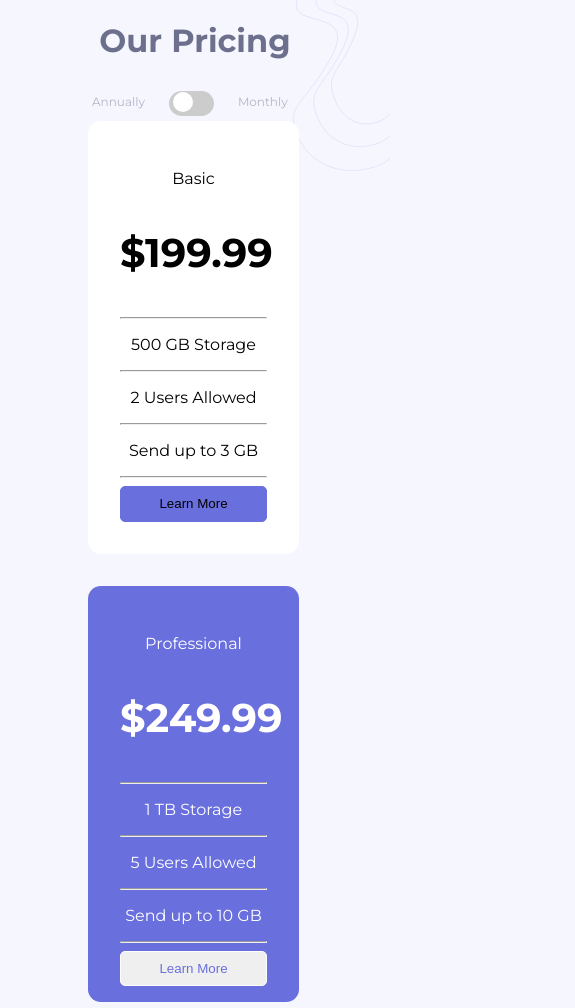
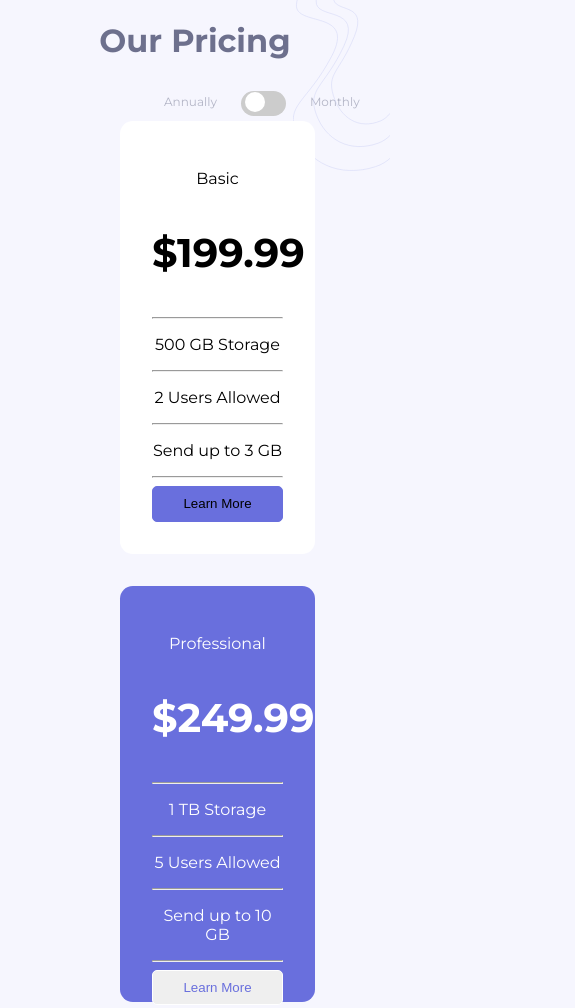
Before and after one commit to oluwanifemidomi007/pricing-component-with-toggle-master, a plain HTML site: page index.html in a window 390 px wide. Shown: the top 1008 px of the page, 575 px wide, since content can reach past the window. Drawn offline with Linux system fonts and the light colour scheme.

Commit message:
initial commit

```diff
--- a/style.css
+++ b/style.css
@@ -177,7 +177,7 @@ h1 {
   }
   .price-con {
     display: block;
-    margin-left: 5em;
+    margin-left: 7em;
   }
   .monthly-2 {
     width: 50%;
@@ -202,7 +202,7 @@ h1 {
 
   .annual-monthly-container {
     width: 110%;
-    margin-left: 7em;
+    margin-left: 13em;
   }
 
   .switch input {
```
